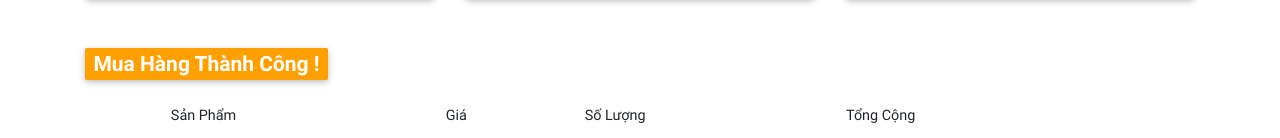
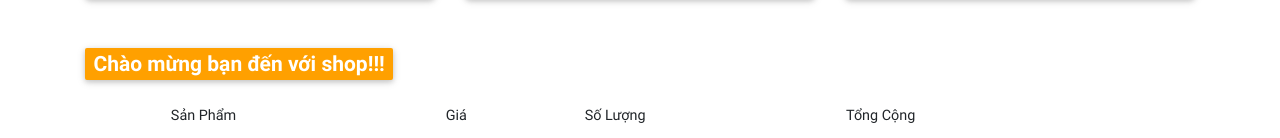
Before and after one commit to HoangAnh24/shopping-cart-redux, a React (Create React App) app: page / in a window 1280 px wide. Shown: the part 1258-1396 px from the top of the page. Built offline with nearby package versions, Linux system fonts and the light colour scheme; a web font is replaced by a local one.

Commit message:
update code show message

```diff
--- a/src/App.js
+++ b/src/App.js
@@ -2,7 +2,7 @@ import React, { Component } from "react";
 import Header from "./components/Header";
 import Footer from "./components/Footer";
 import ProductsContainer from "./containers/ProductsContainer";
-import Message from "./components/Message";
+import MessageContainer from "./containers/MessageContainer";
 import CartContainer from "./containers/CartContainer";
 class App extends Component {
   render() {
@@ -12,7 +12,7 @@ class App extends Component {
         <main id="mainContainer">
           <div className="container">
             <ProductsContainer />
-            <Message />
+            <MessageContainer />
             <CartContainer />
           </div>
         </main>
--- a/src/actions/index.js
+++ b/src/actions/index.js
@@ -7,3 +7,10 @@ export const actionAddToCart = (product, quantity) => {
         quantity,
     }
 }
+
+export const actionChangeMessage = (message) => {
+    return {
+        type : Types.CHANGE_MESSAGE,
+        message,
+    }
+}
--- a/src/components/Message.js
+++ b/src/components/Message.js
@@ -2,9 +2,10 @@ import React, { Component } from "react";
 
 class Message extends Component {
   render() {
+    let { message } = this.props;
     return (
       <h3>
-        <span className="badge amber darken-2">Mua Hàng Thành Công !</span>
+        <span className="badge amber darken-2 text-center">{ message }</span>
       </h3>
     );
   }
--- a/src/components/products-store/Product.js
+++ b/src/components/products-store/Product.js
@@ -1,5 +1,5 @@
 import React, { Component } from "react";
-
+import * as Message from "./../../constants/Message";
 class Product extends Component {
   render() {
     let {product} = this.props;
@@ -69,6 +69,7 @@ class Product extends Component {
 
   onAddToCart = (product) => {
     this.props.onAddToCart(product);
+    this.props.onChangeMessage(Message.MSG_ADD_TO_CART_SUCCSES);
   }
 }
 
--- a/src/constants/ActionType.js
+++ b/src/constants/ActionType.js
@@ -1 +1,2 @@
 export const ADD_TO_CART = 'ADD_TO_CART';
+export const CHANGE_MESSAGE = 'CHANGE_MESSAGE';
--- a/src/constants/Message.js
+++ b/src/constants/Message.js
@@ -1,5 +1,5 @@
-export const MSG_ADD_TO_CART_SUCCSES = 'Mua hang thanh cong!!!';
+export const MSG_ADD_TO_CART_SUCCSES = 'Mua hàng thành công!!!';
 export const MSG_UPDATE_TO_CART_SUCCSES = 'Cap nhat gio hang thanh cong thanh cong!!!';
 export const MSG_DELLETE_TO_CART_SUCCSES = 'Xoa san pham thanh cong!!!';
 export const MSG_CART_EMPTY = 'Giỏ hàng chưa có sản phẩm !!!';
-export const MSG_WELLCOME = 'Chao mung den voi shop!!!';
+export const MSG_WELLCOME = 'Chào mừng bạn đến với shop!!!';
--- /dev/null
+++ b/src/containers/MessageContainer.js
@@ -0,0 +1,25 @@
+import React, { Component } from 'react';
+import {connect} from 'react-redux';
+import PropTypes from 'prop-types';
+import Message from './../components/Message'
+
+class MessageContainer extends Component {
+    render() {
+        let { message } = this.props;
+        return (
+            <Message message={message} />
+        );
+    }
+}
+
+const mapStateToProps = (state) => {
+    return {
+        message: state.message
+    }
+}
+
+MessageContainer.propTypes = {
+  message: PropTypes.array.isRequired
+}
+
+export default connect(mapStateToProps, null)(MessageContainer);
--- a/src/containers/ProductsContainer.js
+++ b/src/containers/ProductsContainer.js
@@ -3,7 +3,7 @@ import {connect} from 'react-redux';
 import Products from './../components/products-store/Products';
 import Product from "./../components/products-store/Product";
 import PropTypes from 'prop-types';
-import { actionAddToCart } from './../actions/index';
+import { actionAddToCart, actionChangeMessage } from './../actions/index';
 
 class ProductsContainer extends Component {
     render() {
@@ -16,10 +16,10 @@ class ProductsContainer extends Component {
     }
     showProducts(products) {
         let  result = null;
-        let { onAddToCart } = this.props;
+        let { onAddToCart, onChangeMessage } = this.props;
         if(products.length > 0) {
             result = products.map((product,index) => {
-                return <Product key={index} product={product} onAddToCart={onAddToCart} />
+                return <Product key={index} product={product} onAddToCart={onAddToCart} onChangeMessage={onChangeMessage} />
             });
         }
         return result;
@@ -34,7 +34,8 @@ ProductsContainer.propTypes = {
             image : PropTypes.string.isRequired,
             description : PropTypes.string.isRequired,
         })
-    ).isRequired
+    ).isRequired,
+    onChangeMessage : PropTypes.func.isRequired
 }
 
 const mapStateToProps = (state) => {
@@ -47,6 +48,9 @@ const mapDispatchToProps = (dispatch, props) => {
     return {
         onAddToCart: (product) => {
             dispatch(actionAddToCart(product, 1));
+        },
+        onChangeMessage: (message) => {
+            dispatch(actionChangeMessage(message));
         }
     }
 }
--- a/src/reducers/index.js
+++ b/src/reducers/index.js
@@ -1,11 +1,13 @@
 import { combineReducers } from 'redux';
 import products from './products';
 import cart from './cart';
+import message from './message';
 
 
 const appReducers = combineReducers({
     products,
-    cart
+    cart,
+    message
 });
 
 export default appReducers;
--- /dev/null
+++ b/src/reducers/message.js
@@ -0,0 +1,13 @@
+import * as Types from '../constants/ActionType';
+import * as Message from './../constants/Message';
+let initialState = Message.MSG_WELLCOME;
+
+const message = (state = initialState, action) => {
+    switch (action.type) {
+        case Types.CHANGE_MESSAGE:
+            return action.message;
+        default: return [...state];
+    }
+}
+
+export default message;
```
